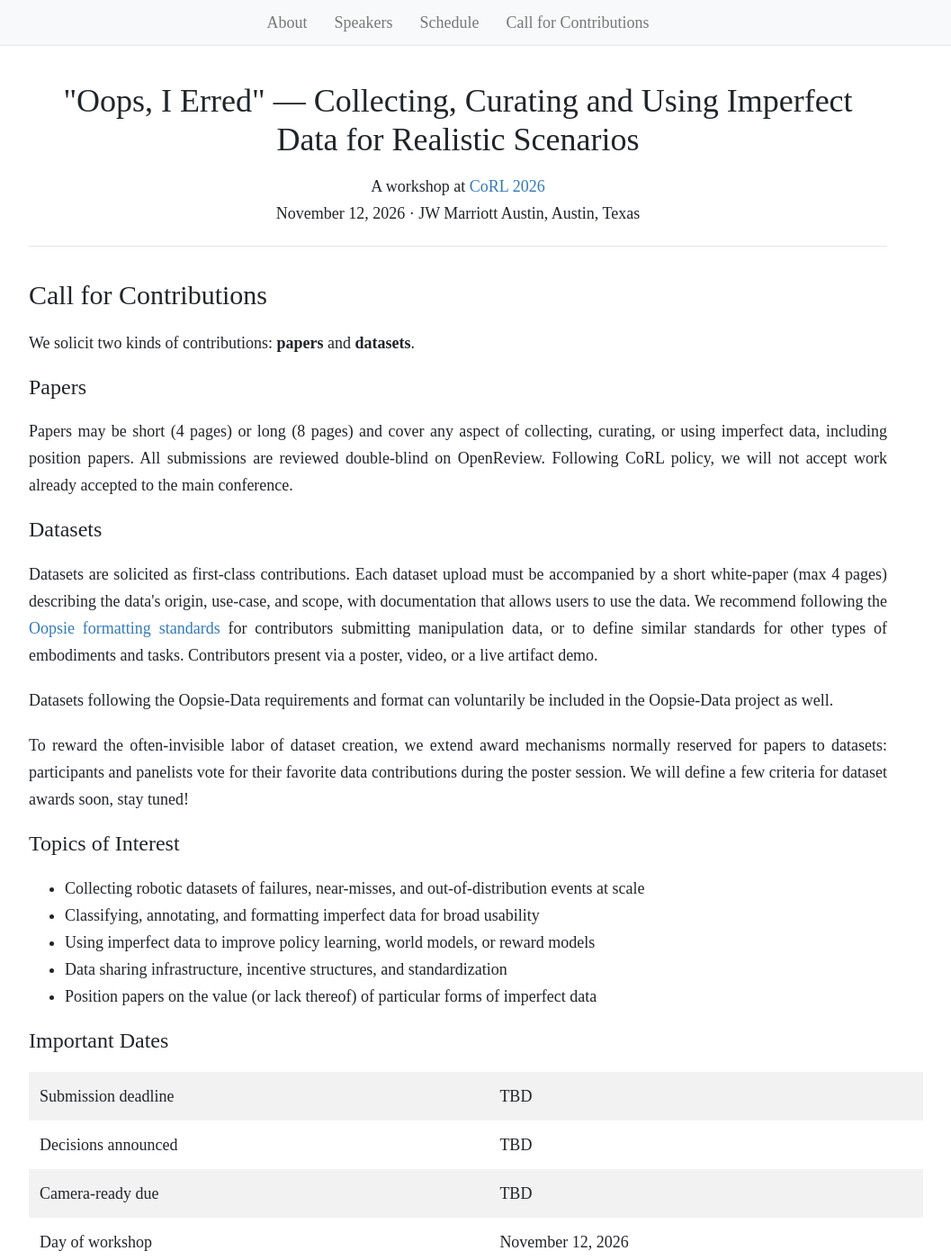
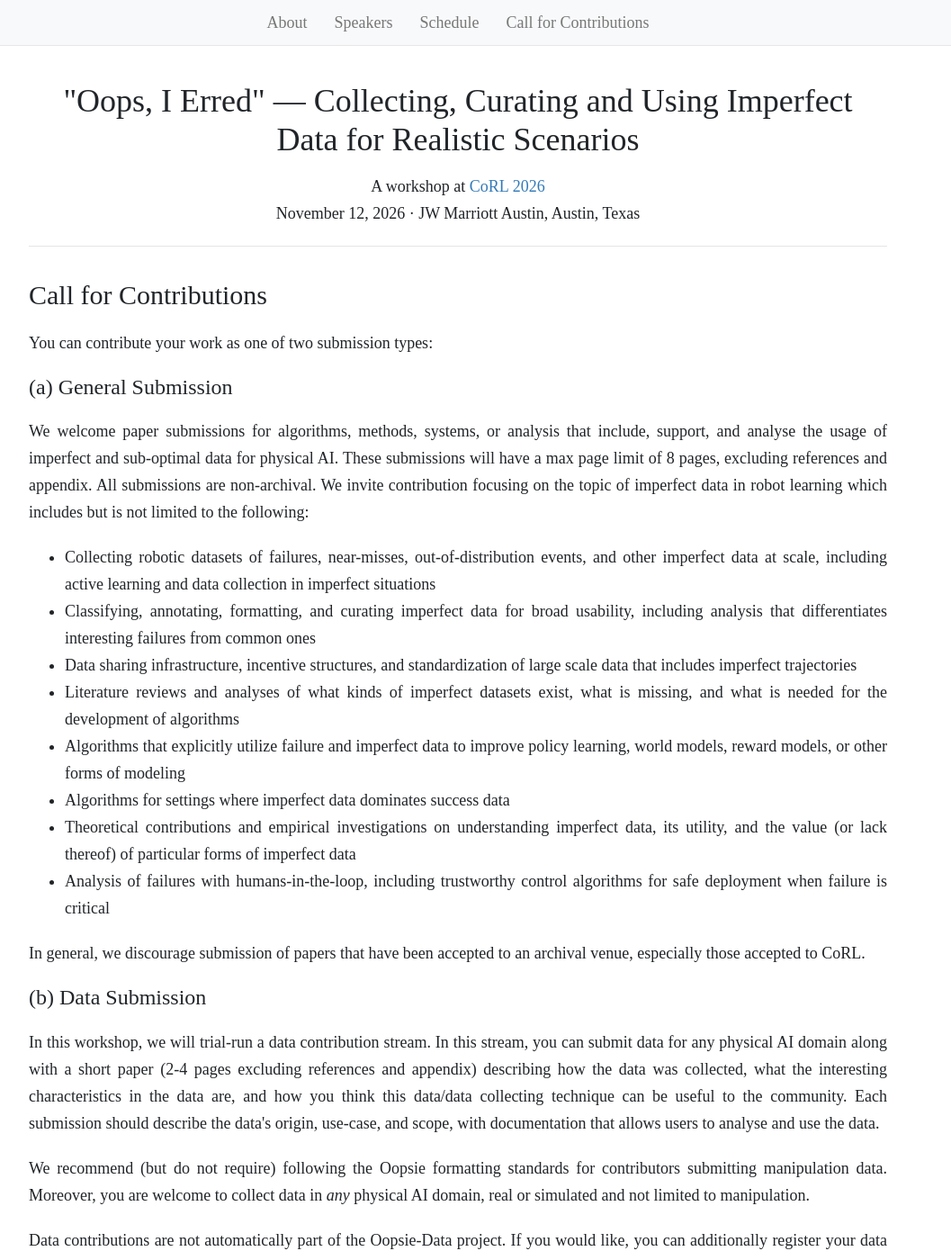
Before and after one commit to oopsie-data/workshop-webpage, a Jekyll site: the page built from submit.html, in a window 1280 px wide and 1400 px high. Shown: the whole window at 90% size, without its empty margins (131-1188 px from the left). Built offline with Jekyll 4.4.1, drawn with Linux system fonts in a browser that asks for light colours; nearby versions of some CDN libraries; some of the changed text lies outside the part shown.

Commit message:
updated submission page to new content

```diff
--- a/submit.html
+++ b/submit.html
@@ -4,52 +4,63 @@ layout: default
 
 <h2>Call for Contributions</h2>
 
+<p>You can contribute your work as one of two submission types:</p>
+
+<h3>(a) General Submission</h3>
 <p>
-  We solicit two kinds of contributions: <strong>papers</strong> and <strong>datasets</strong>.
+  We welcome paper submissions for algorithms, methods, systems, or analysis that include, support, and analyse the usage of imperfect and sub-optimal data for physical AI. These submissions will have a max page limit of 8 pages, excluding references and appendix. All submissions are non-archival. We invite contribution focusing on the topic of imperfect data in robot learning which includes but is not limited to the following:
+</p>
+<ul>
+  <li>Collecting robotic datasets of failures, near-misses, out-of-distribution events, and other imperfect data at scale, including active learning and data collection in imperfect situations</li>
+  <li>Classifying, annotating, formatting, and curating imperfect data for broad usability, including analysis that differentiates interesting failures from common ones</li>
+  <li>Data sharing infrastructure, incentive structures, and standardization of large scale data that includes imperfect trajectories</li>
+  <li>Literature reviews and analyses of what kinds of imperfect datasets exist, what is missing, and what is needed for the development of algorithms</li>
+  <li>Algorithms that explicitly utilize failure and imperfect data to improve policy learning, world models, reward models, or other forms of modeling</li>
+  <li>Algorithms for settings where imperfect data dominates success data</li>
+  <li>Theoretical contributions and empirical investigations on understanding imperfect data, its utility, and the value (or lack thereof) of particular forms of imperfect data</li>
+  <li>Analysis of failures with humans-in-the-loop, including trustworthy control algorithms for safe deployment when failure is critical</li>
+</ul>
+<p>
+  In general, we discourage submission of papers that have been accepted to an archival venue, especially those accepted to CoRL.
 </p>
 
-<h3>Papers</h3>
+<h3>(b) Data Submission</h3>
 <p>
-  Papers may be short (4 pages) or long (8 pages) and cover any aspect of collecting, curating, or using imperfect data, including position papers. All submissions are reviewed double-blind on OpenReview. Following CoRL policy, we will not accept work already accepted to the main conference.
+  In this workshop, we will trial-run a data contribution stream. In this stream, you can submit data for any physical AI domain along with a short paper (2-4 pages excluding references and appendix) describing how the data was collected, what the interesting characteristics in the data are, and how you think this data/data collecting technique can be useful to the community. Each submission should describe the data's origin, use-case, and scope, with documentation that allows users to analyse and use the data.
+</p>
+<p>
+  We recommend (but do not require) following the Oopsie formatting standards for contributors submitting manipulation data. Moreover, you are welcome to collect data in <em>any</em> physical AI domain, real or simulated and not limited to manipulation.
+</p>
+<p>
+  Data contributions are not automatically part of the Oopsie-Data project. If you would like, you can additionally register your data to be included in the Oopsie-Dataset, if the collected data meets the requirements (embodiment, modality, etc). Read more about contributing data to the dataset <a href="https://oopsie-data.com/how-contributing/">here</a>. All contributors who have already submitted their data to Oopsie are welcome to submit a short paper describing how their data was collected.
 </p>
 
-<h3>Datasets</h3>
-<p>
-  Datasets are solicited as first-class contributions. Each dataset upload must be accompanied by a short white-paper (max 4 pages) describing the data's origin, use-case, and scope, with documentation that allows users to use the data. We recommend following the <a href="https://oopsie-data.com">Oopsie formatting standards</a> for contributors submitting manipulation data, or to define similar standards for other types of embodiments and tasks. Contributors present via a poster, video, or a live artifact demo.
-</p>
+<p>Some questions you can address using your short papers:</p>
+<ul>
+  <li>How to collect data interesting for physical AI?</li>
+  <li>What are the various characteristics that should be expected in a dataset?</li>
+  <li>What makes data useful?</li>
+  <li>Any other question that can explain your data collection strategy.</li>
+</ul>
 
 <p>
-Datasets following the Oopsie-Data requirements and format can voluntarily be included in the Oopsie-Data project as well.
+  <strong>To reward the often-invisible labor of dataset creation, we extend award mechanisms normally reserved for papers to datasets: participants and panelists vote for their favorite data contributions during the poster session. We will define a few criteria for dataset awards soon, stay tuned! Once criteria have been defined, we will reach out to all submitting groups to allow them to shortlist data candidates.</strong>
 </p>
-
-<p>
-  To reward the often-invisible labor of dataset creation, we extend award mechanisms normally reserved for papers to datasets: participants and panelists vote for their favorite data contributions during the poster session.
-  We will define a few criteria for dataset awards soon, stay tuned!
-</p>
-
-<h3>Topics of Interest</h3>
-<ul>
-  <li>Collecting robotic datasets of failures, near-misses, and out-of-distribution events at scale</li>
-  <li>Classifying, annotating, and formatting imperfect data for broad usability</li>
-  <li>Using imperfect data to improve policy learning, world models, or reward models</li>
-  <li>Data sharing infrastructure, incentive structures, and standardization</li>
-  <li>Position papers on the value (or lack thereof) of particular forms of imperfect data</li>
-</ul>
 
 <h3>Important Dates</h3>
 <table class="table table-striped">
   <tbody>
     <tr>
       <td>Submission deadline</td>
-      <td>TBD</td>
+      <td>October 2, 2026</td>
     </tr>
     <tr>
       <td>Decisions announced</td>
-      <td>TBD</td>
+      <td>October 26, 2026</td>
     </tr>
     <tr>
       <td>Camera-ready due</td>
-      <td>TBD</td>
+      <td>November 5, 2026</td>
     </tr>
     <tr>
       <td>Day of workshop</td>
```
